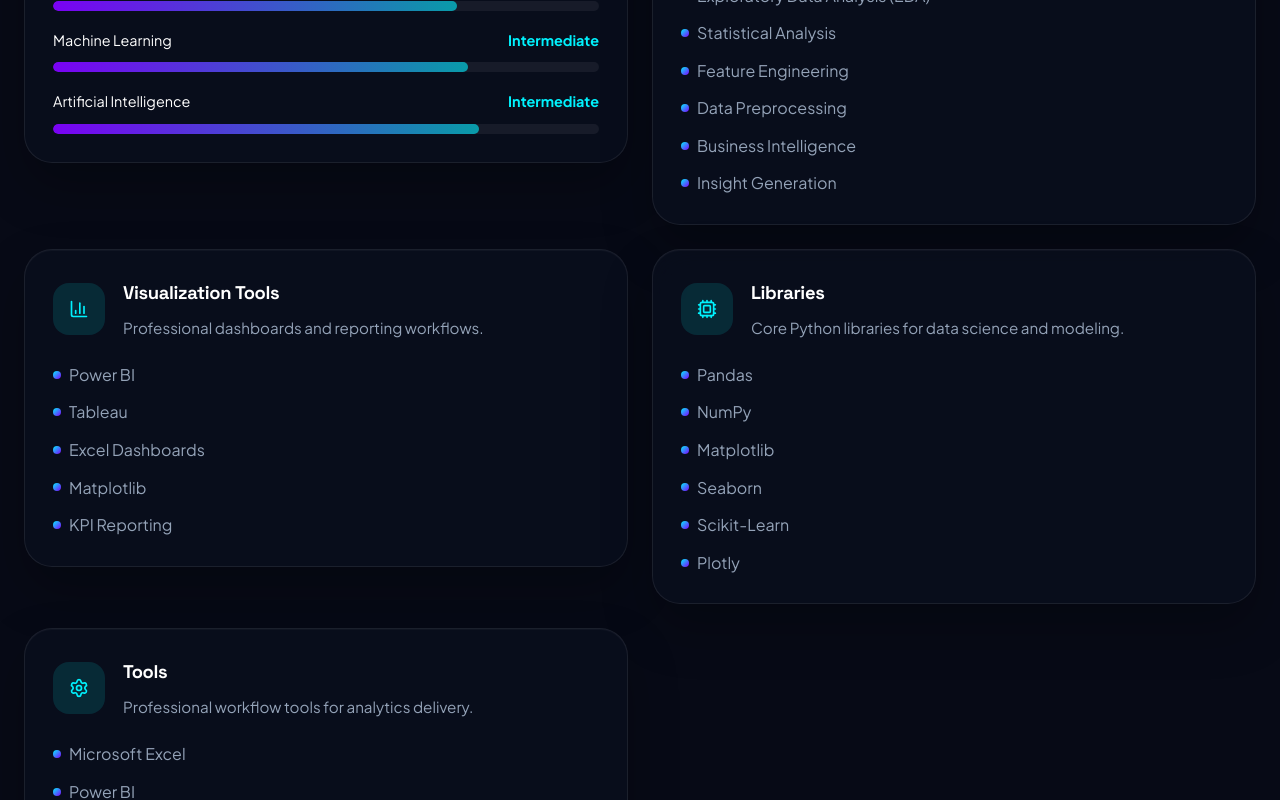
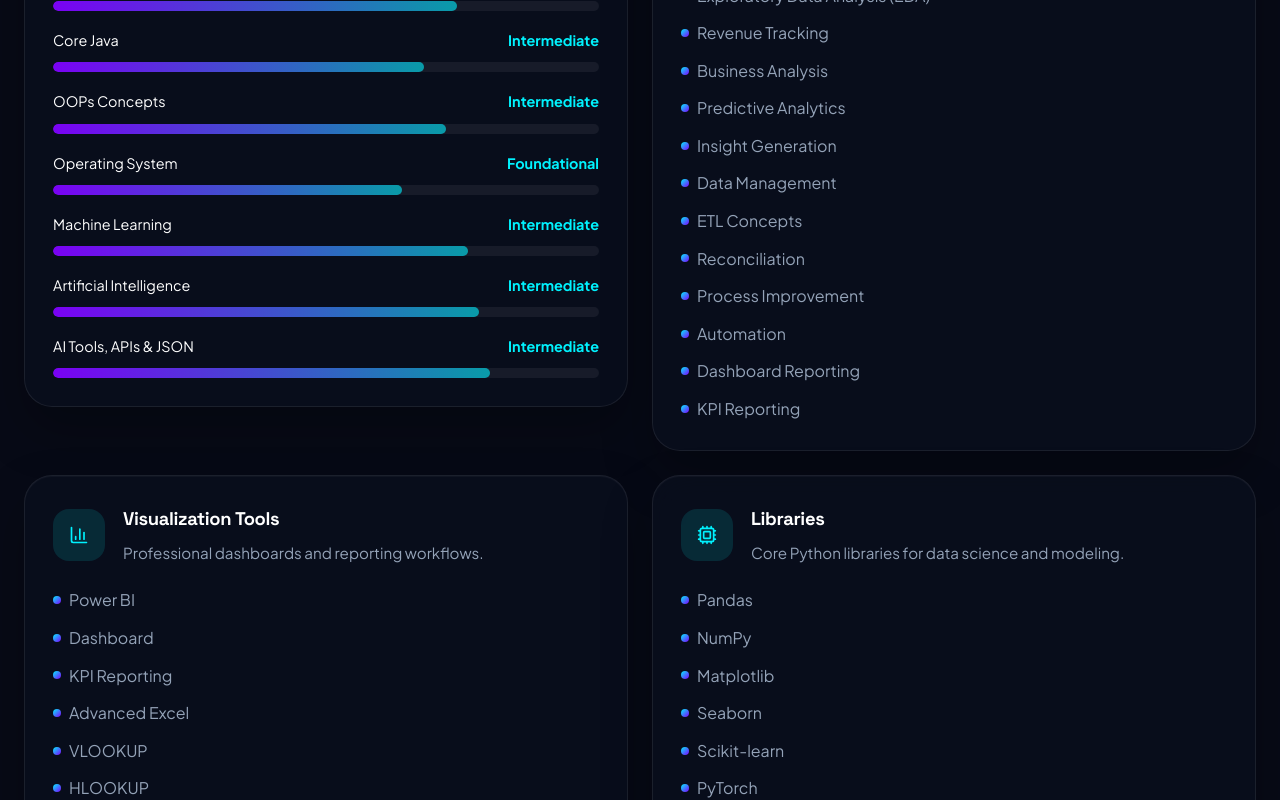
Before and after one commit to Anbhuti/Anubhuti-Portfolio, a React (Vite) app in the folder anubhuti-portfolio/: page / in a window 1280 px wide. Shown: the part 2440-3240 px from the top of the page. Built offline with nearby package versions, Linux system fonts and the light colour scheme.

Commit message:
Initial upload

```diff
--- a/anubhuti-portfolio/src/App.jsx
+++ b/anubhuti-portfolio/src/App.jsx
@@ -1308,6 +1308,27 @@
                   </div>
                   <div className="skill-progress-group">
                     <div className="skill-progress-row">
+                      <span>Core Java</span>
+                      <span className="skill-level">Intermediate</span>
+                    </div>
+                    <div className="skill-progress-track"><div className="skill-progress-fill accent" style={{ width: "68%" }} /></div>
+                  </div>
+                  <div className="skill-progress-group">
+                    <div className="skill-progress-row">
+                      <span>OOPs Concepts</span>
+                      <span className="skill-level">Intermediate</span>
+                    </div>
+                    <div className="skill-progress-track"><div className="skill-progress-fill accent" style={{ width: "72%" }} /></div>
+                  </div>
+                  <div className="skill-progress-group">
+                    <div className="skill-progress-row">
+                      <span>Operating System</span>
+                      <span className="skill-level">Foundational</span>
+                    </div>
+                    <div className="skill-progress-track"><div className="skill-progress-fill accent" style={{ width: "64%" }} /></div>
+                  </div>
+                  <div className="skill-progress-group">
+                    <div className="skill-progress-row">
                       <span>Machine Learning</span>
                       <span className="skill-level">Intermediate</span>
                     </div>
@@ -1319,6 +1340,13 @@
                       <span className="skill-level">Intermediate</span>
                     </div>
                     <div className="skill-progress-track"><div className="skill-progress-fill accent" style={{ width: "78%" }} /></div>
+                  </div>
+                  <div className="skill-progress-group">
+                    <div className="skill-progress-row">
+                      <span>AI Tools, APIs & JSON</span>
+                      <span className="skill-level">Intermediate</span>
+                    </div>
+                    <div className="skill-progress-track"><div className="skill-progress-fill accent" style={{ width: "80%" }} /></div>
                   </div>
                 </article>
               </FadeIn>
@@ -1338,11 +1366,17 @@
                     <li>Data Cleaning</li>
                     <li>Data Analysis</li>
                     <li>Exploratory Data Analysis (EDA)</li>
-                    <li>Statistical Analysis</li>
-                    <li>Feature Engineering</li>
-                    <li>Data Preprocessing</li>
-                    <li>Business Intelligence</li>
+                    <li>Revenue Tracking</li>
+                    <li>Business Analysis</li>
+                    <li>Predictive Analytics</li>
                     <li>Insight Generation</li>
+                    <li>Data Management</li>
+                    <li>ETL Concepts</li>
+                    <li>Reconciliation</li>
+                    <li>Process Improvement</li>
+                    <li>Automation</li>
+                    <li>Dashboard Reporting</li>
+                    <li>KPI Reporting</li>
                   </ul>
                 </article>
               </FadeIn>
@@ -1360,10 +1394,15 @@
                   </div>
                   <ul className="skill-card-list">
                     <li>Power BI</li>
-                    <li>Tableau</li>
+                    <li>Dashboard</li>
+                    <li>KPI Reporting</li>
+                    <li>Advanced Excel</li>
+                    <li>VLOOKUP</li>
+                    <li>HLOOKUP</li>
+                    <li>XLOOKUP</li>
+                    <li>Pivot Tables</li>
                     <li>Excel Dashboards</li>
                     <li>Matplotlib</li>
-                    <li>KPI Reporting</li>
                   </ul>
                 </article>
               </FadeIn>
@@ -1384,7 +1423,9 @@
                     <li>NumPy</li>
                     <li>Matplotlib</li>
                     <li>Seaborn</li>
-                    <li>Scikit-Learn</li>
+                    <li>Scikit-learn</li>
+                    <li>PyTorch</li>
+                    <li>OpenCV</li>
                     <li>Plotly</li>
                   </ul>
                 </article>
@@ -1403,12 +1444,15 @@
                   </div>
                   <ul className="skill-card-list">
                     <li>Microsoft Excel</li>
+                    <li>MS Office</li>
                     <li>Power BI</li>
                     <li>Tableau</li>
                     <li>Streamlit</li>
                     <li>GitHub</li>
+                    <li>VS Code</li>
+                    <li>Git</li>
                     <li>Jupyter Notebook</li>
-                    <li>VS Code</li>
+                    <li>JSON</li>
                   </ul>
                 </article>
               </FadeIn>
```
